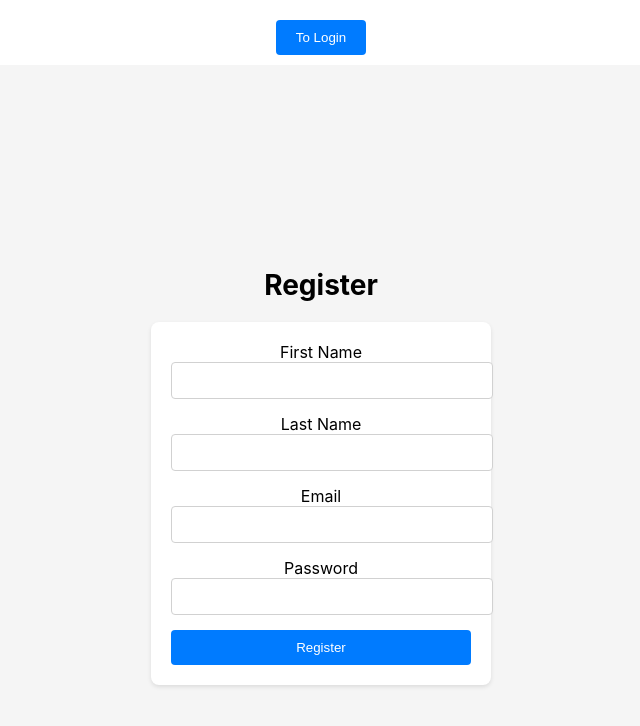
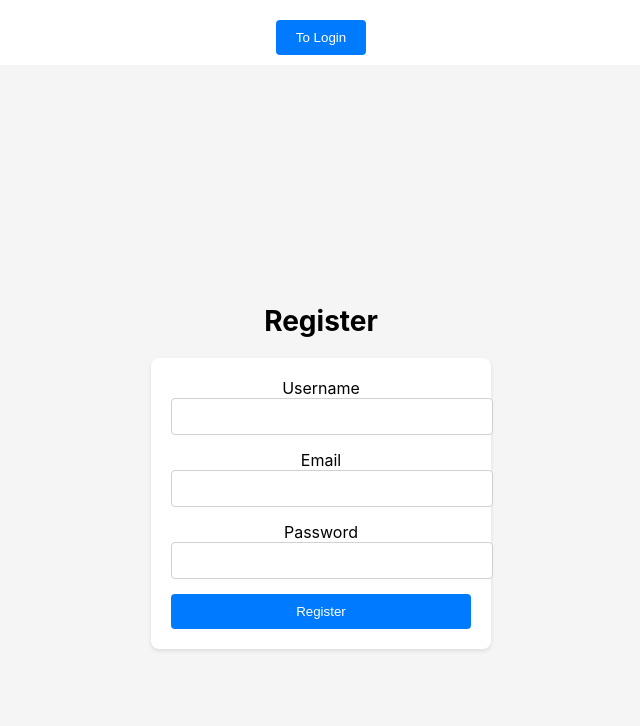
Before and after one commit to eoinmoney78/TimberArtistry, a React (Create React App) app in the folder frontend/: page / in a window 1280 px wide. Shown: the top 726 px of the page, without its empty margins (319-959 px from the left). Built offline with nearby package versions, Linux system fonts and the light colour scheme.

Commit message:
login register

```diff
--- a/frontend/src/App.jsx
+++ b/frontend/src/App.jsx
@@ -1,7 +1,9 @@
-import React, { useState, useEffect } from 'react';
+import Auth from './components/auth/Auth';
+import { useState, useEffect } from 'react';
+import Login from "./components/auth/login/Login";
+import Register from "./components/auth/register/Register";
 import Dashboard from './components/dashboard/Dashboard';
 import { Routes, Route } from 'react-router-dom';
-import Auth from './components/auth/Auth';
 
 function App() {
   const [sessionToken, setSessionToken] = useState('');
@@ -23,12 +25,13 @@ function App() {
   }, []);
 
   return (
+    <Routes>
+      <Route path="/" element={<Auth updateToken={updateToken} />} />
 
-      <Routes>
-      <Route path="/" element={<Auth updateToken={updateToken} />} />
+      <Route path="/login" element={<Login updateToken={updateToken} />} />
+      <Route path="/register" element={<Register updateToken={updateToken} />} />
       <Route path="/dashboard" element={<Dashboard token={sessionToken} />} />
-      </Routes>
-
+    </Routes>
   );
 }
 
--- a/frontend/src/components/auth/Auth.jsx
+++ b/frontend/src/components/auth/Auth.jsx
@@ -10,20 +10,24 @@ function Auth(props) {
   const [isAdmin, setIsAdmin] = useState(false);
 
   const toggleForm = () => {
+    console.log('Toggling form...');
     setButton(button === 'To Register' ? 'To Login' : 'To Register');
   };
 
   const handleLogin = (token, admin) => {
+    console.log('User logged in with token:', token);
     setIsAdmin(admin);
     props.updateToken(token);
   };
 
   const handleLogout = () => {
+    console.log('Logging out user...');
     setIsAdmin(false);
     props.updateToken('');
   };
 
   const displayForm = () => {
+    console.log('Displaying form:', button);
     return button === 'To Login' ? <Register updateToken={props.updateToken} /> : <Login updateToken={handleLogin} />;
   };
 
--- a/frontend/src/components/auth/login/Login.jsx
+++ b/frontend/src/components/auth/login/Login.jsx
@@ -1,25 +1,29 @@
-import React, { useRef } from 'react';
+import React, { useState } from 'react';
 import { Button, Form, FormGroup, Label, Input } from 'reactstrap';
 import { useNavigate } from 'react-router-dom';
 import { baseURL } from '../../../environment';
 import './login.css'; // Import your CSS file for styling
 
 function Login({ updateToken }) {
-  const emailRef = useRef();
-  const passwordRef = useRef();
+  const [email, setEmail] = useState('');
+  const [password, setPassword] = useState('');
   const navigate = useNavigate(); // Get the navigate function from react-router-dom
 
-  const handleSubmit = async e => {
+  const handleSubmit = async (e) => {
     e.preventDefault();
 
+    console.log('Submitting login form...');
+
     const bodyObj = JSON.stringify({
-      email: emailRef.current.value,
-      password: passwordRef.current.value,
+      email,
+      password,
     });
 
     const url = `${baseURL}/auth/login`;
 
     try {
+      console.log('Sending login request to:', url);
+
       const res = await fetch(url, {
         method: 'POST',
         headers: new Headers({
@@ -29,27 +33,33 @@ function Login({ updateToken }) {
       });
 
       const data = await res.json();
-      console.log('data:', data);
-      emailRef.current.value = '';
-      passwordRef.current.value = '';
+      console.log('Response data:', data);
 
-      if (data.user && data.token) {
-        updateToken(data.token, data.user.admin); // send admin status along with the token
-        console.log('DataToken:', data.user);
+      if (res.status === 200) {
+        if (data.user && data.token) {
+          console.log('User logged in:', data.user);
 
-        if (data.user.admin) {
-          navigate('/dashboard'); // Navigate to the admin dashboard if user is an admin
+          updateToken(data.token, data.user.admin);
+
+          if (data.user.admin) {
+            console.log('User is an admin. Navigating to admin dashboard...');
+            navigate('/dashboard');
+          }
+
         } else {
-          navigate('/home'); // Navigate to the regular user dashboard route on successful login
+          console.log('Login failed. Alerting user...');
+          alert('Invalid email or password. Please try again.');
         }
       } else {
-        alert('Try a different email or password');
+        console.log('Login request failed with status:', res.status);
+        alert('Login request failed. Please try again later.');
       }
     } catch (error) {
-      console.error(error);
+      console.error('An error occurred:', error);
+      console.log('Login failed due to an error. Please check the console for details.');
+      alert('An error occurred during login. Please try again later.');
     }
   };
-
   return (
     <div className="login-container">
       <h2 className="login-heading">Login</h2>
@@ -60,7 +70,8 @@ function Login({ updateToken }) {
             type="email"
             id="email"
             className="login-input"
-            ref={emailRef} // Use ref here
+            value={email}
+            onChange={(e) => setEmail(e.target.value)}
           />
         </FormGroup>
         <FormGroup>
@@ -69,7 +80,8 @@ function Login({ updateToken }) {
             type="password"
             id="password"
             className="login-input"
-            ref={passwordRef} // Use ref here
+            value={password}
+            onChange={(e) => setPassword(e.target.value)}
           />
         </FormGroup>
         <Button color="primary" type="submit" className="login-button">
--- a/frontend/src/components/auth/register/Register.jsx
+++ b/frontend/src/components/auth/register/Register.jsx
@@ -1,23 +1,22 @@
-import React, { useRef } from 'react';
+import React, { useState } from 'react';
 import { Button, Form, FormGroup, Label, Input } from 'reactstrap';
 import { useNavigate } from 'react-router-dom';
 import { baseURL } from '../../../environment';
 import './register.css'; // Import your CSS file for styling
 
 function Register({ updateToken }) {
-  const firstNameRef = useRef();
-  const lastNameRef = useRef();
-  const emailRef = useRef();
-  const passwordRef = useRef();
+  const [username, setUsername] = useState('');
+  const [email, setEmail] = useState('');
+  const [password, setPassword] = useState('');
   const navigate = useNavigate();
 
   async function handleSubmit(e) {
     e.preventDefault();
-    const email = emailRef.current.value;
-    const password = passwordRef.current.value;
 
-    let bodyObj = JSON.stringify({
-      username: email, // Use email as the initial username, you can change this as needed
+    console.log('Submitting registration form...');
+
+    const bodyObj = JSON.stringify({
+      username,
       email,
       password,
     });
@@ -34,41 +33,35 @@ function Register({ updateToken }) {
     };
 
     try {
+      console.log('Sending registration request to:', url);
       const res = await fetch(url, requestOptions);
       const data = await res.json();
-
-      if (data.user) {
+      console.log('Response data:', data);
+      if (data.username && data.token) {
+        console.log('User registered:', data.username);
         updateToken(data.token);
-        navigate('/dashboard');
+        navigate('/login');
       } else {
+        console.log('Registration failed. Alerting user...');
         alert('Registration failed. Please try again.');
       }
     } catch (err) {
-      console.error(err);
+      console.error('An error occurred:', err);
     }
   }
-
 
   return (
     <div className="register-container">
       <h2 className="register-heading">Register</h2>
       <Form className="register-form" onSubmit={handleSubmit}>
         <FormGroup>
-          <Label for="firstName">First Name</Label>
+          <Label for="username">Username</Label>
           <Input
             type="text"
-            id="firstName"
+            id="username"
             className="register-input"
-            ref={firstNameRef} // Use ref here
-          />
-        </FormGroup>
-        <FormGroup>
-          <Label for="lastName">Last Name</Label>
-          <Input
-            type="text"
-            id="lastName"
-            className="register-input"
-            ref={lastNameRef} // Use ref here
+            value={username}
+            onChange={(e) => setUsername(e.target.value)}
           />
         </FormGroup>
         <FormGroup>
@@ -77,7 +70,8 @@ function Register({ updateToken }) {
             type="email"
             id="email"
             className="register-input"
-            ref={emailRef} // Use ref here
+            value={email}
+            onChange={(e) => setEmail(e.target.value)}
           />
         </FormGroup>
         <FormGroup>
@@ -86,7 +80,8 @@ function Register({ updateToken }) {
             type="password"
             id="password"
             className="register-input"
-            ref={passwordRef} // Use ref here
+            value={password}
+            onChange={(e) => setPassword(e.target.value)}
           />
         </FormGroup>
         <Button color="primary" type="submit" className="register-button">
--- a/frontend/src/environment/index.js
+++ b/frontend/src/environment/index.js
@@ -1 +1 @@
-export let baseURL = "http://localhost/5000";
+export let baseURL = "http://localhost:5000";
--- a/frontend/src/index.js
+++ b/frontend/src/index.js
@@ -11,9 +11,7 @@
 //   </React.StrictMode>
 // );
 
-// // If you want to start measuring performance in your app, pass a function
-// // to log results (for example: reportWebVitals(console.log))
-// // or send to an analytics endpoint. Learn more: https://bit.ly/CRA-vitals
+
 // reportWebVitals();
 
 
```
